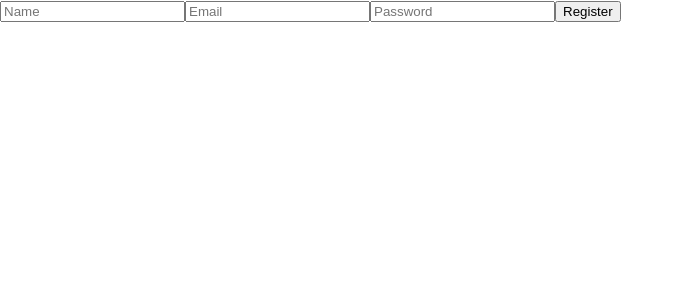
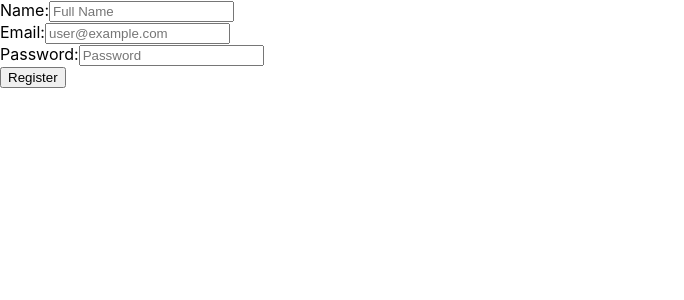
Before and after one commit to shauuuh/blog-post-p, a React (Create React App) app in the folder frontend/: page /register in a window 1280 px wide. Shown: the top 300 px of the page, without its empty margins (0-684 px from the left). Built offline with nearby package versions, Linux system fonts and the light colour scheme.

Commit message:
data validation

```diff
--- /dev/null
+++ b/frontend/src/components/DataValidation.js
@@ -0,0 +1,16 @@
+
+export const emailValidation = (email) => {
+  const emailRegex = /^[^\s@]+@[^\s@]+\.[^\s@]+$/;
+
+  return emailRegex.test(email) ? "" : "Write a valid email.";
+}
+
+export const passwordValidation = (password) => {
+  return password.length >= 8 ? "" : "Write a valid password";
+}
+
+export const nameValidation = (name) => {
+  const nameRegex  = /^[A-Z][a-zA-Z '.-]*[A-Za-z][^-]$/;
+
+  return nameRegex.test(email) ? "" : "Invalid characters or sintaxis.";
+}
--- a/frontend/src/components/Login.js
+++ b/frontend/src/components/Login.js
@@ -1,28 +1,39 @@
 import { useState } from 'react';
 import { login } from '../services/api';
 import { useNavigate } from 'react-router-dom';
+import { emailValidation, passwordValidation } from './DataValidation';
 
 function Login({ setAuth }) {
   const [form, setForm] = useState({
     email: '',
     password: ''
   });
+  const [errors, setErrors] = useState({ email: '', password: '' });
   const navigate =  useNavigate();
 
   const handleChange = (e) => {
     setForm(prevValue => {
       return { ...prevValue, [e.target.name]: e.target.value };
     });
-  }
+  };
 
   const handleSubmit = async (e) => {
     e.preventDefault();
     try {
+      const newErrors = {
+        email: emailValidation(formData.email),
+        password: passwordValidation(formData.password),
+      };
+
+      if (!newErrors.email && !newErrors.password){
         const data =  await login({ email: form.email, password: form.password });
         localStorage.setItem('token', data.token); //Save token in localStorage
         setAuth(true);
         navigate('/');
         console.log('Login successful');
+      } else {
+        setErrors(newErrors);
+      }
     } catch (error) {
       console.error(error.response.data);
       alert('Error trying to login');
@@ -31,20 +42,33 @@ function Login({ setAuth }) {
 
   return(
     <form onSubmit={handleSubmit}>
+      <div>
+        <label>Email:</label>
         <input
           type='text'
           name='email'
-        placeholder='Email'
+          placeholder='user@example.com'
           value={form.email}
           onChange={handleChange}
+          required
+          minlength="3"
+          maxlength="64"
       />
+      {errors.email && <p>{errors.email}</p>}
+      </div>
+      <div>
+        <label>Password: </label>
         <input
           type='password'
           name='password'
           placeholder='Password'
           value={form.password}
           onChange={handleChange}
+          required
         />
+        {errors.password && <p>{errors.password}</p>}
+      </div>
+
       <button type='submit'>Login</button>
     </form>
   );
--- a/frontend/src/components/Register.js
+++ b/frontend/src/components/Register.js
@@ -1,46 +1,83 @@
 import { useState } from 'react';
 import { register } from '../services/api';
 import { useNavigate } from 'react-router-dom';
+import { emailValidation, passwordValidation, nameValidation } from './DataValidation';
 
 function Register() {
-  const [name, setName] = useState('');
-  const [email, setEmail] = useState('');
-  const [password, setPassword] = useState('');
-
+  const [formData, setFormData] = useState({ name: '', email: '', password: ''});
+  const [errors, setErrors] = useState({ name:'', email: '', password: '' });
   const navigate = useNavigate();
 
   const handleSubmit = async (e) => {
     e.preventDefault();
     try {
-      await register({ name, email, password }); // send data to register route
+      const newErrors = {
+        name: nameValidation(formData.name),
+        email: emailValidation(formData.email),
+        password: passwordValidation(formData.password),
+
+      };
+
+      if( !newErrors.email && !newErrors.password && !newErrors.name){
+        await register({ name: formData.name, email: formData.email, password: formData.password }); // send data to register route
         alert('Register successful. Please login.');
         navigate('/login');
+      } else {
+        setErrors(newErrors);
+      }
     } catch (error) {
       console.error(error.response.data);
       alert('Error register');
     }
   };
 
+  const handleChange = (e) => {
+    setFormData({
+      ...formData,
+      [e.target.name]: e.target.value,
+    });
+  };
+
   return (
     <form onSubmit={handleSubmit} >
+      <div>
+        <label>Name:</label>
         <input
           type='text'
-        placeholder='Name'
-        value={name}
-        onChange={(e) => setName(e.target.value)}
+          placeholder='Full Name'
+          name='name'
+          value={formData.name}
+          onChange={handleChange}
+          required
         />
+        {errors.name && <p>{errors.name}</p>}
+      </div>
+      <div>
+        <label>Email:</label>
         <input
           type="text"
-        placeholder="Email"
-        value={email}
-        onChange={(e) => setEmail(e.target.value)}
+          placeholder="user@example.com"
+          name='email'
+          value={formData.email}
+          onChange={handleChange}
+          required
+          minlength="3"
+          maxlength="64"
         />
+        {errors.email && <p>{errors.email}</p>}
+      </div>
+      <div>
+        <label>Password:</label>
         <input
           type="password"
+          name="password"
           placeholder="Password"
-        value={password}
-        onChange={(e) => setPassword(e.target.value)}
+          value={formData.password}
+          onChange={handleChange}
+          required
         />
+        {errors.password && <p>{errors.password}</p>}
+      </div>
       <button type="submit">Register</button>
     </form>
   );
--- a/frontend/src/pages/CreatePost.js
+++ b/frontend/src/pages/CreatePost.js
@@ -35,8 +35,8 @@ function CreatePost(){
 
   return(
     <form onSubmit={handleSubmit}>
-      <input type='text' name='title' placeholder='Title' value={form.title} onChange={handleChange}/>
-      <input type='text' name='content' placeholder='Write something...' value={form.content} onChange={handleChange}/>
+      <input type='text' name='title' placeholder='Title' value={form.title} onChange={handleChange} required/>
+      <input type='text' name='content' placeholder='Write something...' value={form.content} onChange={handleChange} required/>
       <input type='text' name='image' value={form.image} onChange={handleChange}/>
       <select name="category" value={form.category} onChange={handleChange}>
           <option value="Science">Science</option>
--- a/frontend/src/pages/Profile.js
+++ b/frontend/src/pages/Profile.js
@@ -72,8 +72,8 @@ function Profile() {
 
       {editingPost && (
       <form onSubmit={(e) => submitEdit(e, editingPost.id)}>
-        <input type="text" name="title" placeholder="Title" value={form.title} onChange={handleInputChange}/>
-        <input type="text" name="content" placeholder="Write something..." value={form.content} onChange={handleInputChange}/>
+        <input type="text" name="title" placeholder="Title" value={form.title} onChange={handleInputChange} required/>
+        <input type="text" name="content" placeholder="Write something..." value={form.content} onChange={handleInputChange} required/>
         <input type="text" name="image" value={form.image} onChange={handleInputChange}/>
         <select name="category" value={form.category} onChange={handleInputChange}>
           <option value="Science">Science</option>
```
Lines whose indentation alone changed are shown as unchanged.
